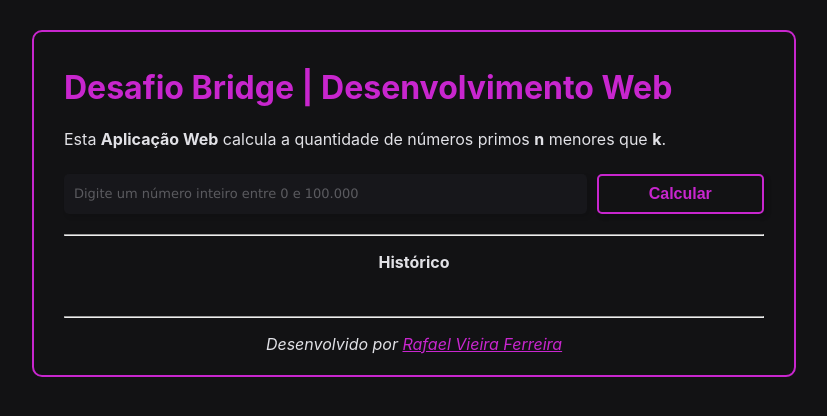
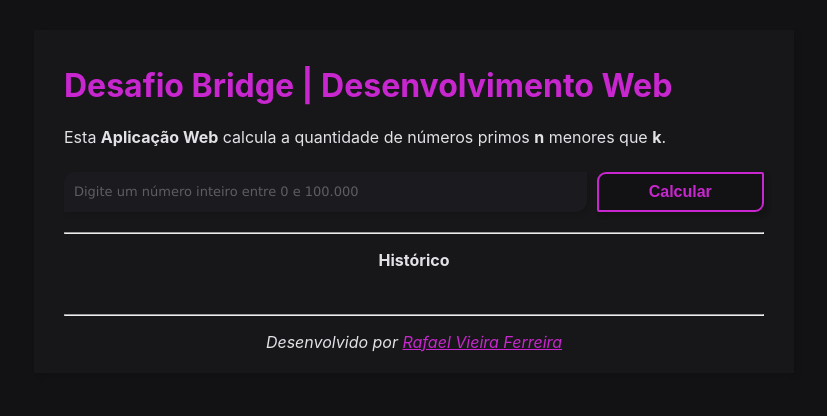
Before and after one commit to rafaelviefe/app-bridge-main, a React (Create React App) app in the folder frontend/: page / in a window 1280 px wide. Shown: the top 416 px of the page, without its empty margins (226-1053 px from the left). Built offline with nearby package versions, Linux system fonts and the light colour scheme; the HTML template or start-up script is replaced by a standard one.

Commit message:
estlizacao

```diff
--- a/frontend/src/App.css
+++ b/frontend/src/App.css
@@ -1,12 +1,13 @@
-/*Corpo principal*/
+/*Corpo principal
+border-radius: 40px 0;*/
 
 .container {
+  background: rgba(240, 240, 245, .02);
   max-width: 700px;
   margin: 30px auto;
   overflow: auto;
   min-height: 300px;
   padding: 15px 30px 5px;
-  border-radius: 10px;
-  border: 2px solid #c826ce;
   color: #f0f0f5ee;
+  box-shadow: 3px 3px 5px rgba(0, 0, 0, 0.103);
 }
--- a/frontend/src/components/AddCalculo.css
+++ b/frontend/src/components/AddCalculo.css
@@ -9,7 +9,7 @@
 .add-calculo-input {
     height: 40px;
     padding: 0 10px;
-    border-radius: 5px;
+    border-radius: 12px 0;
     border: none;
     flex: 3;
     background-color: #34384028;
--- a/frontend/src/components/Button.css
+++ b/frontend/src/components/Button.css
@@ -4,7 +4,7 @@
     background: #121214;
     height: 40px;
     padding: 0 10px;
-    border-radius: 5px;
+    border-radius: 9px 2px;
     width: 100%;
     font-size: 16px;
     color: #c826ce;
--- a/frontend/src/components/Calculo.css
+++ b/frontend/src/components/Calculo.css
@@ -5,7 +5,7 @@
     margin: 10px 0;
     padding: 15px 20px;
     display: flex;
-    border-radius: 5px;
+    border-radius: 15px 0;
     justify-content: space-between;
     color: #f0f0f5bb;
     align-items: center;
```
